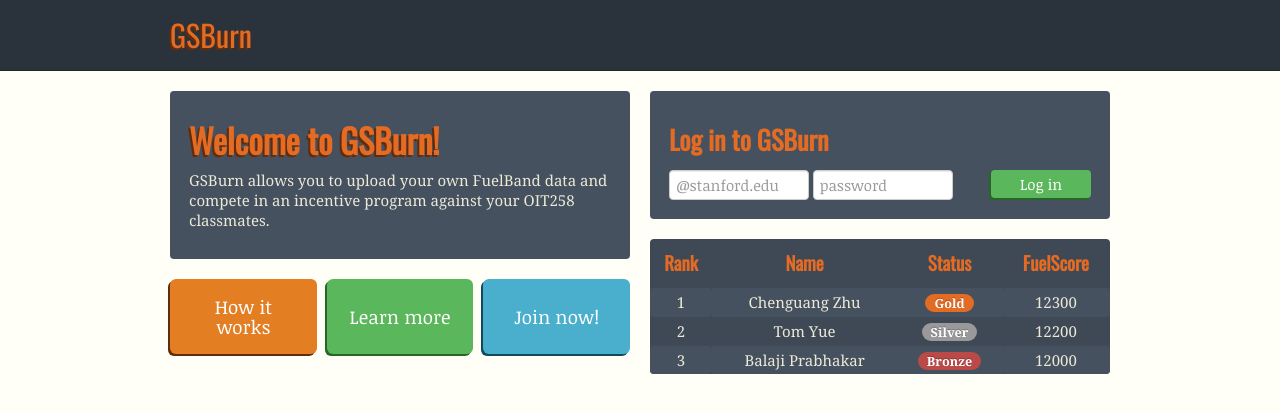
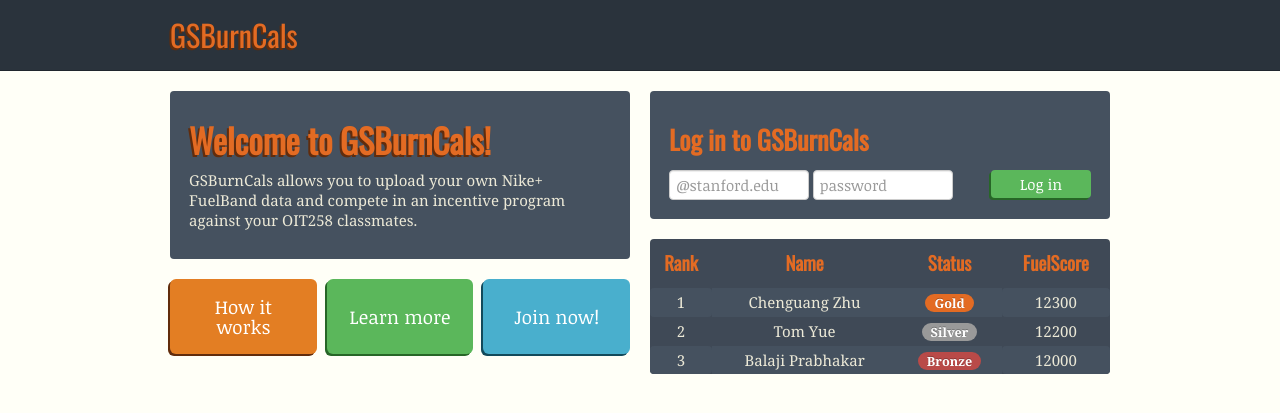
Before and after one commit to tb6272574/fuel, a Django app: page /login/ in a window 1280 px wide. Shown: the top 413 px of the page. Run offline with Django 3.2, Linux system fonts and the light colour scheme; some libraries are stand-ins or nearby versions.

Commit message:
fixed models, changed the website name to mutable

```diff
--- a/fuel/settings.py
+++ b/fuel/settings.py
@@ -150,3 +150,5 @@ LOGGING = {
         },
     }
 }
+
+WEBSITE_NAME = 'GSBurnCals'
--- a/fuel/templates/frame.html
+++ b/fuel/templates/frame.html
@@ -1,7 +1,7 @@
 <!DOCTYPE html>
 <html lang="en">
     <head>
-        <title>GSBurn - {% block title %}{% endblock %}</title>
+        <title>{{ website_name }} - {% block title %}{% endblock %}</title>
         <link rel="stylesheet" href="/static/bootstrap/css/bootstrap.css" type="text/css">
         <script type="text/javascript" src="http://code.jquery.com/jquery-1.9.0.min.js"></script>
         <script type="text/javascript" src="/static/bootstrap/js/bootstrap.js"></script>
@@ -10,7 +10,7 @@
         <div class="navbar navbar-static-top">
             <div class="navbar-inner">
                 <div class="container">
-                    <a class="brand" href="#">GSBurn</a>
+                    <a class="brand" href="#">{{ website_name }}</a>
                     <h5><p style="text-align:right">{% if not user.is_anonymous %} Welcome back, {{ user.get_full_name }} {% endif %}</p></h5>
                 </div>
             </div>
--- a/fuel/templates/index.html
+++ b/fuel/templates/index.html
@@ -4,8 +4,8 @@
 <div class="row">
     <div class="span6">
         <div class="well">
-            <h2>Welcome to GSBurn!</h2>
-            <p>GSBurn allows you to upload your own FuelBand data and compete in an incentive program against your OIT258 classmates.</p>
+            <h2>Welcome to {{ website_name }}!</h2>
+            <p>{{ website_name }} allows you to upload your own Nike+ FuelBand data and compete in an incentive program against your OIT258 classmates.</p>
         </div>
         <div class="container-fluid" style="padding:0">
             <div class="row-fluid">
@@ -24,7 +24,7 @@
     <div class="span6">
         <div class="well">
         <form class="form-inline" style="margin-bottom: 0" method="post" action="{% url login %}">
-            <h3>Log in to GSBurn</h3>
+            <h3>Log in to {{ website_name }}</h3>
             {% csrf_token %}
             <input class="input span2" type="text" name="email" placeholder="@stanford.edu" value="{{ email }}">
             <input class="input span2" type="password" name="password" placeholder="password">
--- a/fuel/views.py
+++ b/fuel/views.py
@@ -3,6 +3,7 @@ from django.template import Context, loader, RequestContext
 from django.http import HttpResponse, HttpResponseForbidden, HttpResponseRedirect
 from django.contrib import auth
 from fuel.models import FuelUser, Profile, Record
+from fuel.settings import WEBSITE_NAME
 from django.core.urlresolvers import reverse
 
 def index(request):
@@ -13,7 +14,7 @@ def index(request):
 
 def render_index(request, login_fail=False):
     t = loader.get_template('index.html')
-    c = RequestContext(request, {'login_fail': login_fail})
+    c = RequestContext(request, {'login_fail': login_fail, 'website_name': WEBSITE_NAME})
     if 'email' in request.POST:
         c.update({'email': request.POST['email']})
     return HttpResponse(t.render(c))
@@ -42,24 +43,24 @@ def login(request):
 
 #add record
 def addrecord(request):
-    print 'aaaa'
     t = Record(user=request.user)
-    #t.date = request.GET['date'];
+
+    # you need to do something like
+    #t.date = datetime.date(2013,1,27)
+    t.date = request.GET['date']
+
+    # the following three all need to be ints not strings
     t.steps = request.GET['step']
     t.calories = request.GET['calories']
     t.fuelscore = request.GET['fuel_score']
-    print 'bbbb'
-    t.save_amount();
-    print 'cccc'
-    t.amount
-    t.save()
-    print 'dddd'
-    #request.user.get_profile().save();
+
+    # then this will work
+    t.save_amount()
 
 # requires logged in
 def home(request):
     t = loader.get_template('home.html')
-    c = RequestContext(request, {'username': request.user.get_full_name()})
+    c = RequestContext(request, {'website_name': WEBSITE_NAME})
     return HttpResponse(t.render(c))
     #return HttpResponse('%s <a href="/logout/">logout</a>'%request.user.get_full_name())
 
```
Also changed, not shown: fuel/models.py (+4 -4 lines).
